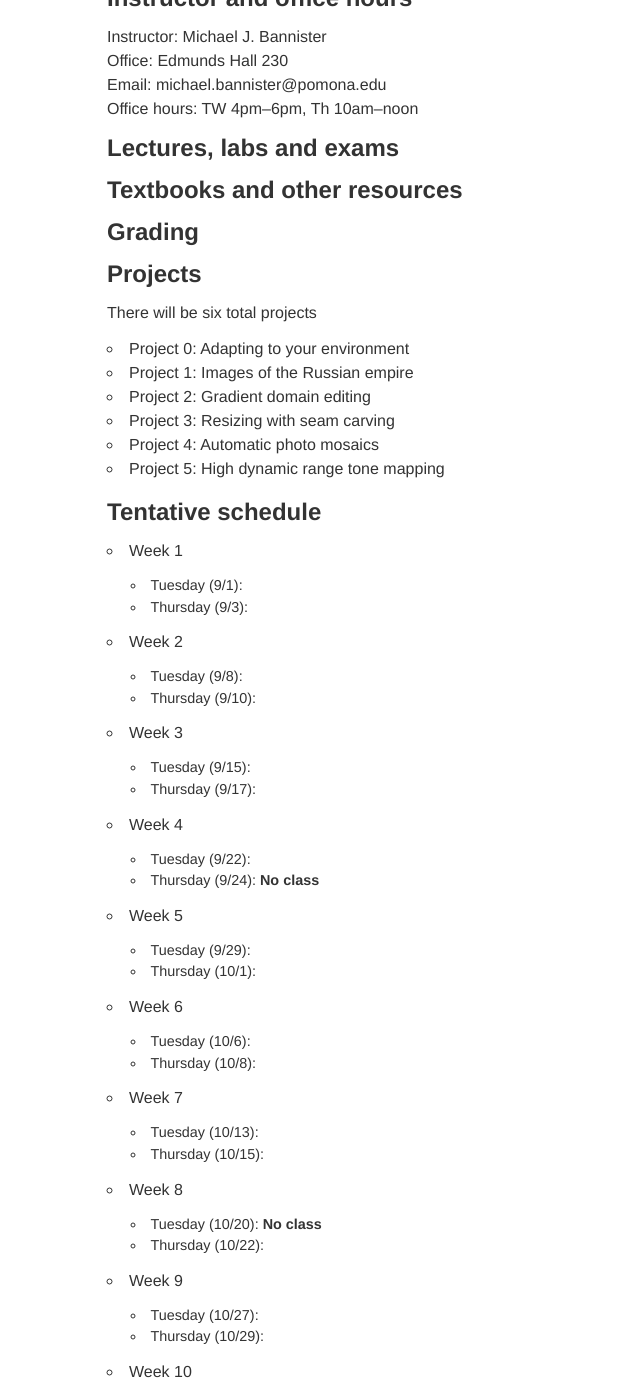
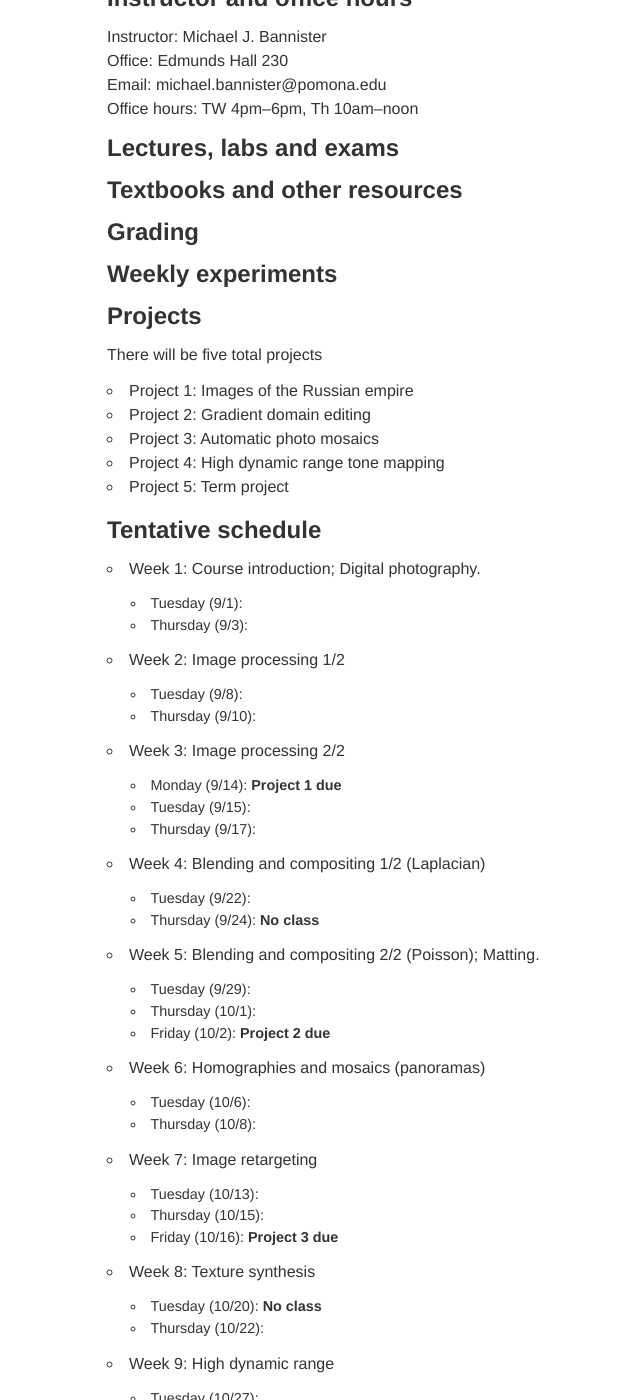
Before and after one commit to jacksonjw12/mbannister.github.io, a Jekyll site: the page built from _teaching/181m-f15/index.md, in a window 1280 px wide and 1400 px high, scrolled down 333 px. Shown: the whole window, without its empty margins (53-693 px from the left). Built offline with Jekyll 4.4.1, drawn with Linux system fonts in a browser that asks for light colours; some of the changed text lies outside the part shown.

Commit message:
Update schedule for comp photo

```diff
--- a/_teaching/181m-f15/index.md
+++ b/_teaching/181m-f15/index.md
@@ -27,62 +27,67 @@ Office hours: TW 4pm--6pm, Th 10am--noon
 
 ## Grading
 
+## Weekly experiments
+
 ## Projects
-There will be six total projects
+There will be five total projects
 
-- Project 0: Adapting to your environment
 - Project 1: Images of the Russian empire
 - Project 2: Gradient domain editing
-- Project 3: Resizing with seam carving
-- Project 4: Automatic photo mosaics
-- Project 5: High dynamic range tone mapping
+- Project 3: Automatic photo mosaics
+- Project 4: High dynamic range tone mapping
+- Project 5: Term project
 
 ## Tentative schedule
 
-- Week 1
+- Week 1: Course introduction; Digital photography.
   - Tuesday (9/1):
   - Thursday (9/3):
-- Week 2
+- Week 2: Image processing 1/2
   - Tuesday (9/8):
   - Thursday (9/10):
-- Week 3
+- Week 3: Image processing 2/2
+  - Monday (9/14): __Project 1 due__
   - Tuesday (9/15):
   - Thursday (9/17):
-- Week 4
+- Week 4: Blending and compositing 1/2 (Laplacian)
   - Tuesday (9/22):
   - Thursday (9/24): __No class__
-- Week 5
+- Week 5: Blending and compositing 2/2 (Poisson); Matting.
   - Tuesday (9/29):
   - Thursday (10/1):
-- Week 6
+  - Friday (10/2): __Project 2 due__
+- Week 6: Homographies and mosaics (panoramas)
   - Tuesday (10/6):
   - Thursday (10/8):
-- Week 7
+- Week 7: Image retargeting
   - Tuesday (10/13):
   - Thursday (10/15):
-- Week 8
+  - Friday (10/16): __Project 3 due__
+- Week 8: Texture synthesis
   - Tuesday (10/20): __No class__
   - Thursday (10/22):
-- Week 9
+- Week 9: High dynamic range
   - Tuesday (10/27):
   - Thursday (10/29):
-- Week 10
+- Week 10: Stereo correspondence
   - Tuesday (11/3):
   - Thursday (11/5):
-- Week 11
+  - Friday (11/6): __Project 4 due__
+- Week 11: TBA
   - Tuesday (11/10):
   - Thursday (11/12):
-- Week 12
+- Week 12: TBA
   - Tuesday (11/17):
   - Thursday (11/19):
-- Week 13
-  - Tuesday (11/24):
+- Week 13: TBA
+  - Tuesday (11/24): TBA
   - Thursday (11/26): __No class__
 - Week 14
-  - Tuesday (12/1):
-  - Thursday (12/3):
+  - Tuesday (12/1): TBA
+  - Thursday (12/3): __Presentations__
 - Week 15
-  - Tuesday (12/8):
+  - Tuesday (12/8): __Presentations__
   - Thursday (12/10): __No class__
 
 ## Academic honesty
```
